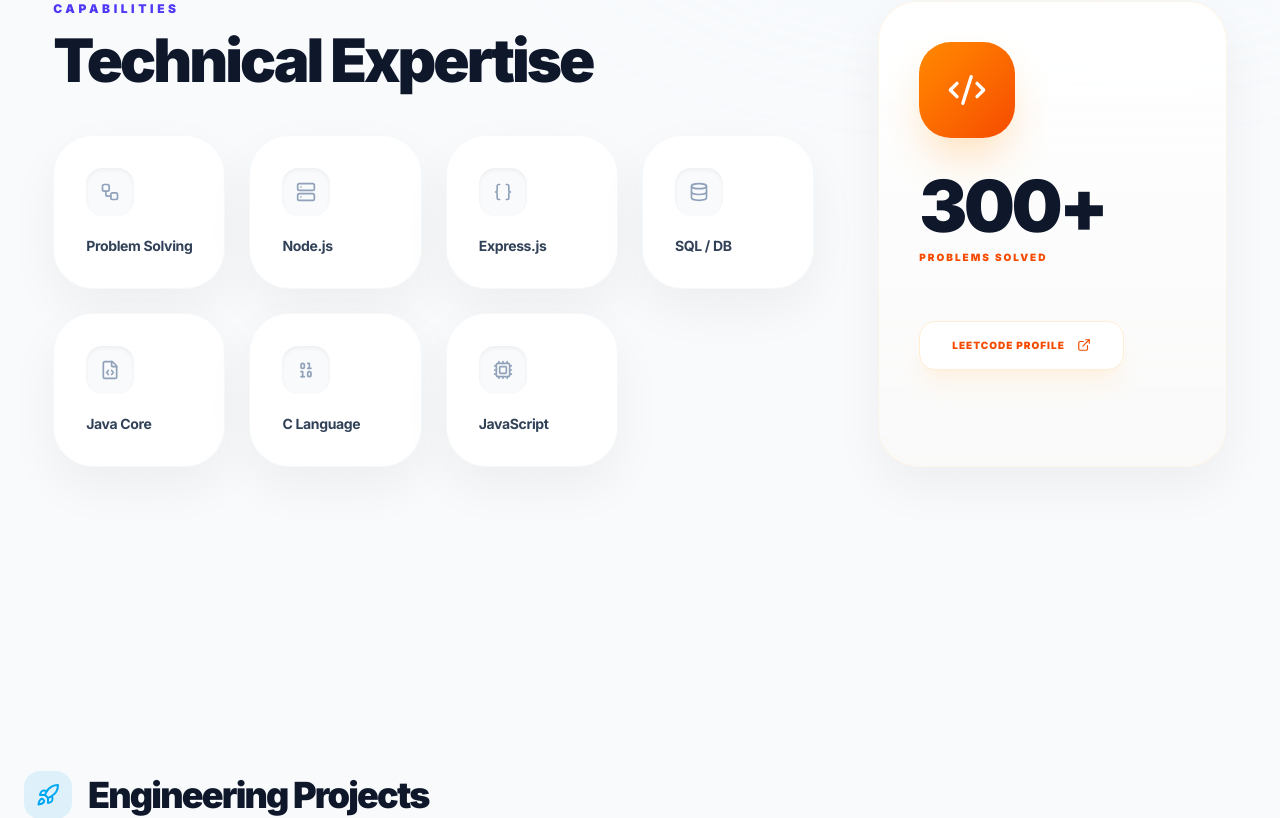
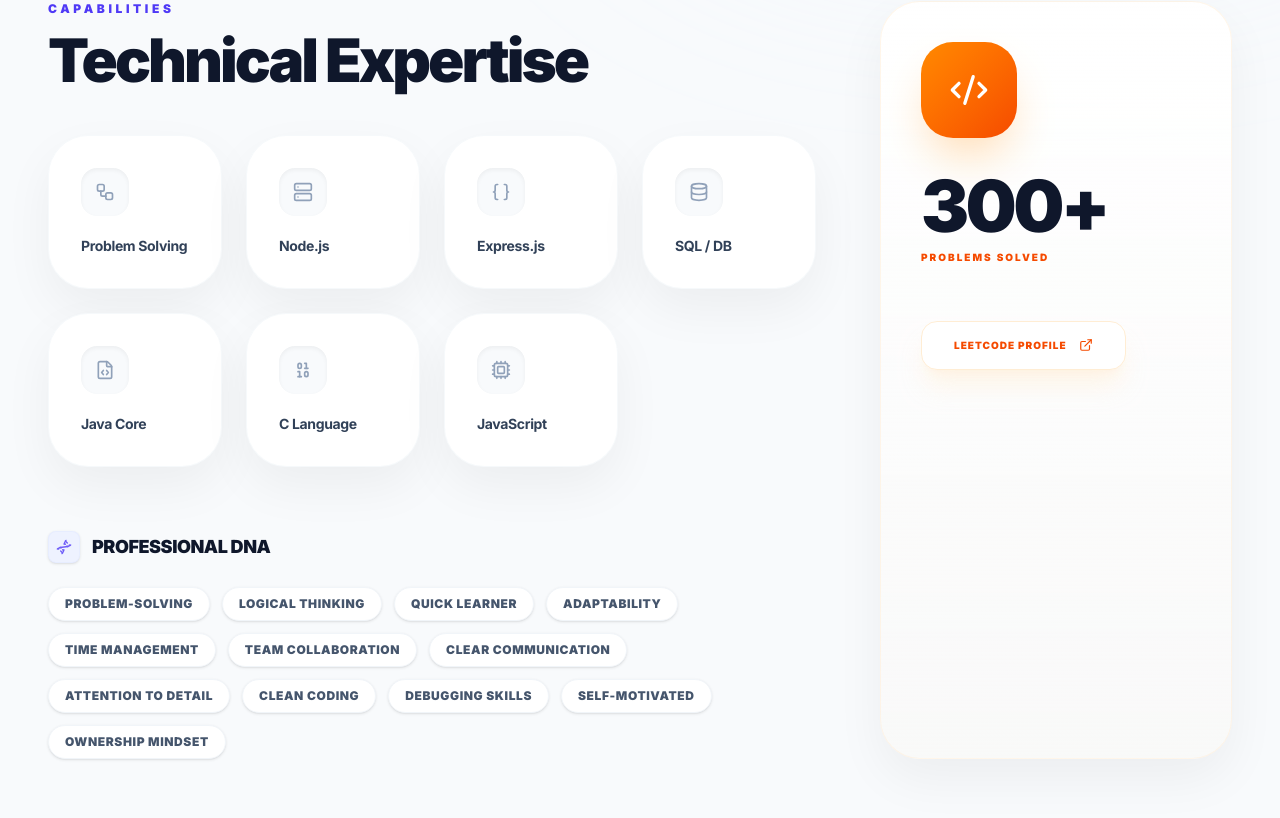
Before and after one commit to sTharun5/PORTFOLIO, a Next.js app: page / in a window 1280 px wide. Shown: the part 1000-1818 px from the top of the page. Built offline with nearby package versions, Linux system fonts and the light colour scheme.

Commit message:
feat: integrate personal traits into Professional DNA section and AI

```diff
--- a/src/app/api/chat/route.ts
+++ b/src/app/api/chat/route.ts
@@ -16,6 +16,9 @@ Professional Profiles:
 Technical Expertise & Skills:
 - Core Technologies: Java Core (NPTEL Gold Certified), Node.js, Express.js, MySQL, JavaScript, Python (OpenCV, YOLOv8), C Language.
 - Specialized Skills: Problem Solving, Server Architectures, API Development, Computer Vision, High-performance Data Pipelines.
+
+Professional DNA (Personal Traits):
+- Problem-solving, Logical thinking, Quick learner, Adaptability, Time management, Team collaboration, Clear communication, Attention to detail, Clean coding, Debugging skills, Self-motivated, Ownership mindset.
 
 Verified Certifications:
 - NPTEL Elite Gold: Core Java (97% Score) - https://portfolio-stharun5s-projects.vercel.app/nptel.png
--- a/src/components/ExpertiseSection.tsx
+++ b/src/components/ExpertiseSection.tsx
@@ -3,8 +3,8 @@
 import React from 'react';
 import { motion, Variants } from 'framer-motion';
 import { TiltCard } from './TiltCard';
-import { PRO_SKILLS } from '@/lib/data';
-import { Code2, ExternalLink } from 'lucide-react';
+import { PRO_SKILLS, PERSONAL_TRAITS } from '@/lib/data';
+import { Code2, ExternalLink, Dna } from 'lucide-react';
 
 const containerVariants: Variants = {
   hidden: { opacity: 0 },
@@ -12,6 +12,7 @@ const containerVariants: Variants = {
     opacity: 1,
     transition: {
       duration: 0.6,
+      staggerChildren: 0.05
     },
   },
 };
@@ -48,7 +49,7 @@ export const ExpertiseSection = () => {
             initial="hidden"
             whileInView="visible"
             viewport={{ once: true }}
-            className="grid grid-cols-1 sm:grid-cols-2 lg:grid-cols-4 gap-4 sm:gap-6 flex-grow"
+            className="grid grid-cols-1 sm:grid-cols-2 lg:grid-cols-4 gap-4 sm:gap-6 flex-grow mb-16"
           >
             {PRO_SKILLS.map((skill) => (
               <motion.div key={skill.name} variants={itemVariants}>
@@ -63,6 +64,37 @@ export const ExpertiseSection = () => {
                 </TiltCard>
               </motion.div>
             ))}
+          </motion.div>
+
+          {/* Professional DNA Section */}
+          <motion.div
+            initial="hidden"
+            whileInView="visible"
+            viewport={{ once: true }}
+            className="flex flex-col gap-6"
+          >
+            <div className="flex items-center gap-3">
+              <div className="w-8 h-8 rounded-lg bg-indigo-50 flex items-center justify-center text-indigo-600 shadow-sm border border-indigo-100/50">
+                <Dna size={16} className="animate-pulse" />
+              </div>
+              <h3 className="text-lg font-black text-slate-900 tracking-tight uppercase">Professional DNA</h3>
+            </div>
+
+            <motion.div
+              variants={containerVariants}
+              className="flex flex-wrap gap-2 sm:gap-3"
+            >
+              {PERSONAL_TRAITS.map((trait) => (
+                <motion.span
+                  key={trait}
+                  variants={itemVariants}
+                  whileHover={{ scale: 1.05, y: -2 }}
+                  className="px-4 py-2 rounded-full bg-white border border-slate-100 text-slate-600 text-[10px] sm:text-xs font-black uppercase tracking-wider shadow-sm hover:shadow-md hover:border-indigo-100 hover:text-indigo-600 transition-all cursor-default"
+                >
+                  {trait}
+                </motion.span>
+              ))}
+            </motion.div>
           </motion.div>
         </div>
 
--- a/src/lib/data.ts
+++ b/src/lib/data.ts
@@ -78,3 +78,10 @@ export const PRO_SKILLS = [
   { name: 'C Language', icon: Binary },
   { name: 'JavaScript', icon: Cpu },
 ];
+
+export const PERSONAL_TRAITS = [
+  'Problem-solving', 'Logical thinking', 'Quick learner', 'Adaptability',
+  'Time management', 'Team collaboration', 'Clear communication',
+  'Attention to detail', 'Clean coding', 'Debugging skills',
+  'Self-motivated', 'Ownership mindset'
+];
```
